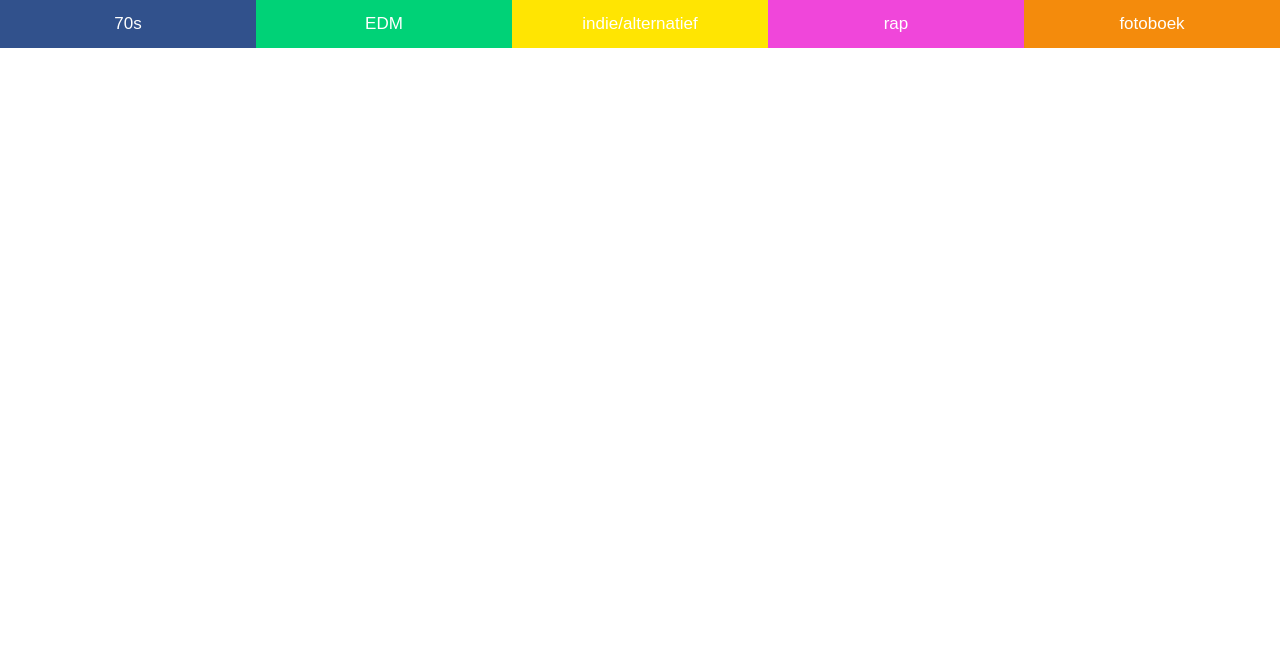
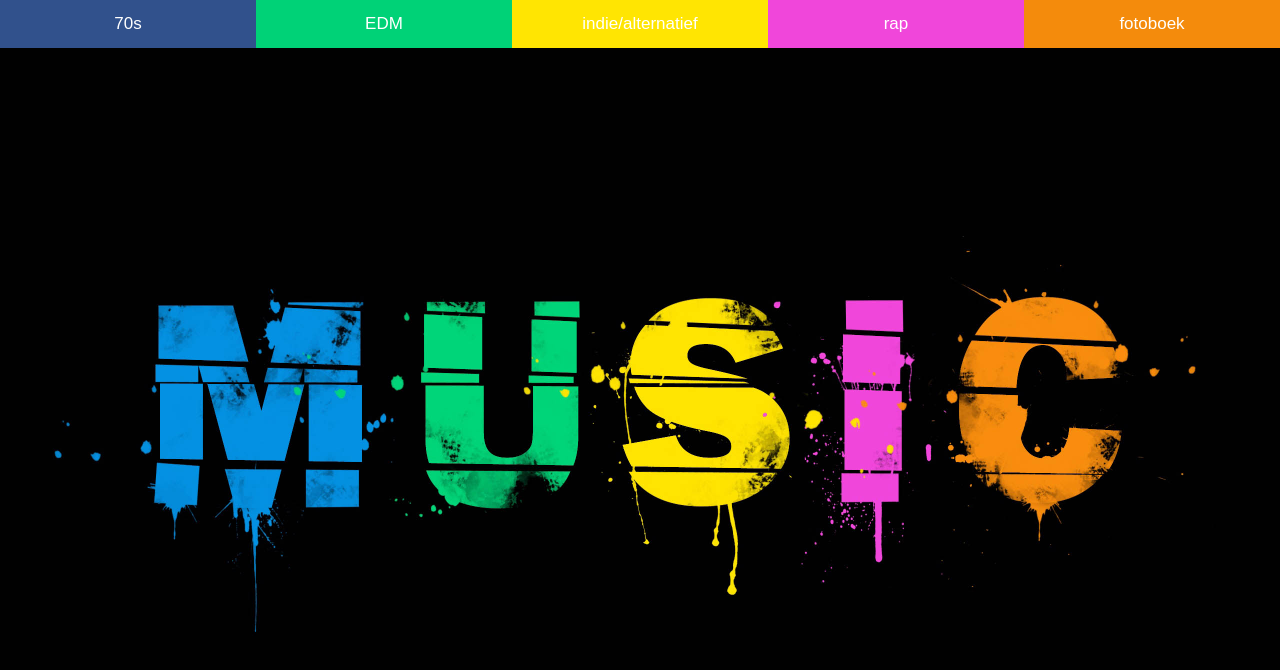
Before and after one commit to florisvhal/floris, a plain HTML site: page index.html in a window 1280 px wide. Drawn offline with Linux system fonts and the light colour scheme; files whose address does not match are found by name.

Commit message:
Update stylesheet.css

```diff
--- a/stylesheet.css
+++ b/stylesheet.css
@@ -5,7 +5,7 @@ body, html {
     height: 100%;
     margin: 0;
     font-family: Arial;
-	background-image: url("./POimages/BackgroundPage1.jpg");
+	background-image: url("BackgroundPage1.jpg");
 	background-size: 100%;
 	padding:0;
 	 background-attachment: fixed;
```
